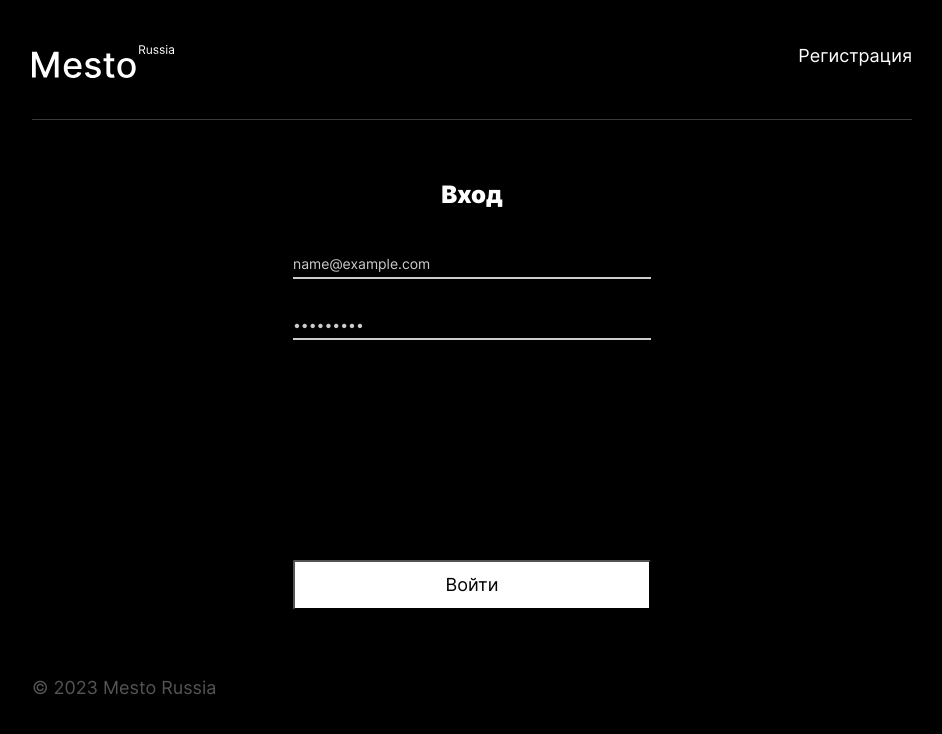
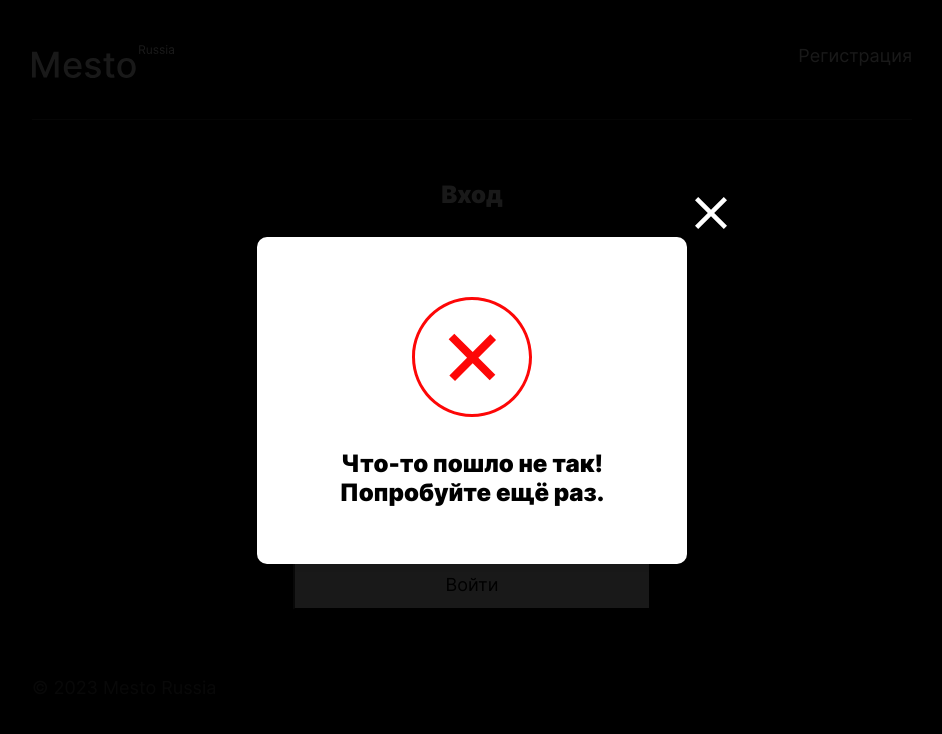
Before and after one commit to Maxim-Perepletchikov/react-mesto-auth, a React (Create React App) app: page /sign-in in a window 1280 px wide. Both pictures are taken after typing "name@example.com", "Sample123" into the empty fields and a click on the button "Войти". Shown: the top 734 px of the page, without its empty margins (168-1110 px from the left). Built offline with nearby package versions, Linux system fonts and the light colour scheme; no server answers.

Commit message:
feat: error message auth

```diff
--- /dev/null
+++ b/src/blocks/popup/__form-container/_pos_center/popup__form-container_pos_center.css
@@ -0,0 +1,5 @@
+.popup__form-container_pos_center {
+  display: flex;
+  flex-direction: column;
+  align-items: center;
+}
--- /dev/null
+++ b/src/blocks/popup/__response-image/popup__response-image.css
@@ -0,0 +1,3 @@
+.popup__response-image {
+  margin-top: 26px;
+}
--- /dev/null
+++ b/src/blocks/popup/__title/popup__title.css
@@ -0,0 +1,16 @@
+.popup__title {
+  color: #000;
+  margin: 32px 0 20px;
+  font-weight: 900;
+  font-size: 24px;
+  line-height: 29px;
+  text-align: center;
+}
+
+@media screen and (max-width: 600px) {
+  .form__title {
+    font-size: 18px;
+    line-height: 22px;
+    margin: 0 0 45px;
+  }
+}
--- a/src/components/App.js
+++ b/src/components/App.js
@@ -14,11 +14,13 @@ import Register from './Register'
 import { Route, Routes, useNavigate } from 'react-router-dom'
 import ProtectedRoute from './ProtectedRoute'
 import * as auth from '../utils/auth'
+import InfoTooltip from './InfoTooltip'
 
 function App() {
   const [isEditProfilePopupOpen, setIsEditProfilePopupOpen] = useState(false)
   const [isAddPlacePopupOpen, setIsAddPlacePopupOpen] = useState(false)
   const [isEditAvatarPopupOpen, setIsEditAvatarPopupOpen] = useState(false)
+  const [isInfoTooltip, setIsInfoTooltip] = useState(false)
 
   const [selectedCard, setSelectedCard] = useState({})
   const [currentUser, setCurrentUser] = useState({})
@@ -32,11 +34,16 @@ function App() {
   const [loggedIn, setLoggedIn] = useState(false)
   // const [loading, setLoading] = useState(true);
   const [userEmail, setUserEmail] = useState('')
+  const [message, setMessage] = useState({
+    status: false,
+    text: ''
+  })
 
   const isOpen =
     isEditAvatarPopupOpen ||
     isEditProfilePopupOpen ||
     isAddPlacePopupOpen ||
+    isInfoTooltip ||
     selectedCard.isOpen
 
   const navigate = useNavigate()
@@ -55,7 +62,13 @@ function App() {
       navigate('/', {replace: true})
       setUserEmail(values.emailInput)
     })
-    .catch(console.log)
+    .catch(() => {
+      setMessage({
+        status: false,
+        text: 'Что-то пошло не так! Попробуйте ещё раз.'
+      })
+      setIsInfoTooltip(true)
+    })
     // .finally(() => setLoading(false))
   }
 
@@ -123,6 +136,7 @@ function App() {
     setIsEditAvatarPopupOpen(false)
     setIsEditProfilePopupOpen(false)
     setIsAddPlacePopupOpen(false)
+    setIsInfoTooltip(false)
     setSelectedCard({ ...selectedCard, isOpen: false })
   }
 
@@ -261,6 +275,12 @@ function App() {
           buttonText={buttonText}
         />
 
+        <InfoTooltip
+          isOpen={isInfoTooltip}
+          onClose={closeAllPopups}
+          message={message}
+        />
+
         <PopupWithForm name="delete-card" title="Вы уверенны?" />
 
         <ImagePopup card={selectedCard} onClose={closeAllPopups} />
--- a/src/components/EditProfilePopup.js
+++ b/src/components/EditProfilePopup.js
@@ -1,6 +1,6 @@
 import PopupWithForm from './PopupWithForm'
 import Input from './Input'
-import { useState, useContext, useEffect } from 'react'
+import { useContext, useEffect } from 'react'
 import { CurrentUserContext } from '../contexts/CurrentUserContext'
 import { useForm } from '../hooks/useForm'
 
--- /dev/null
+++ b/src/components/InfoTooltip.js
@@ -0,0 +1,19 @@
+import message_error from "../images/message_error.svg";
+import message_ok from "../images/message_ok.svg";
+
+export default function InfoTooltip({isOpen, onClose, message}) {
+  return (
+    <div className={`popup popup_type_message ${isOpen && 'popup_opened'}`}>
+      <div className="popup__form-container popup__form-container_pos_center ">
+        <button
+          className="popup__close-button"
+          type="button"
+          aria-label="Кнопка закрытия"
+          onClick={onClose}
+        />
+        <img className="popup__response-image" src={message.status ? message_ok : message_error} alt="Статус входа и регистрации" />
+        <h2 className="popup__title">{message.text}</h2>
+      </div>
+    </div>
+  )
+}
--- a/src/index.css
+++ b/src/index.css
@@ -41,6 +41,9 @@
 @import url(./blocks/popup/__image/popup__image.css);
 @import url(./blocks/popup/__image-title/popup__image-title.css);
 @import url(./blocks/popup/__close-button/popup__close-button.css);
+@import url(./blocks/popup/__response-image/popup__response-image.css);
+@import url(./blocks/popup/__title/popup__title.css);
+@import url(./blocks/popup/__form-container/_pos_center/popup__form-container_pos_center.css);
 @import url(./blocks/form/form.css);
 @import url(./blocks/form/__title/form__title.css);
 @import url(./blocks/form/__error-container/form__error-container.css);
```
Also changed, not shown: src/images/message_error.svg (added), src/images/message_ok.svg (added).
